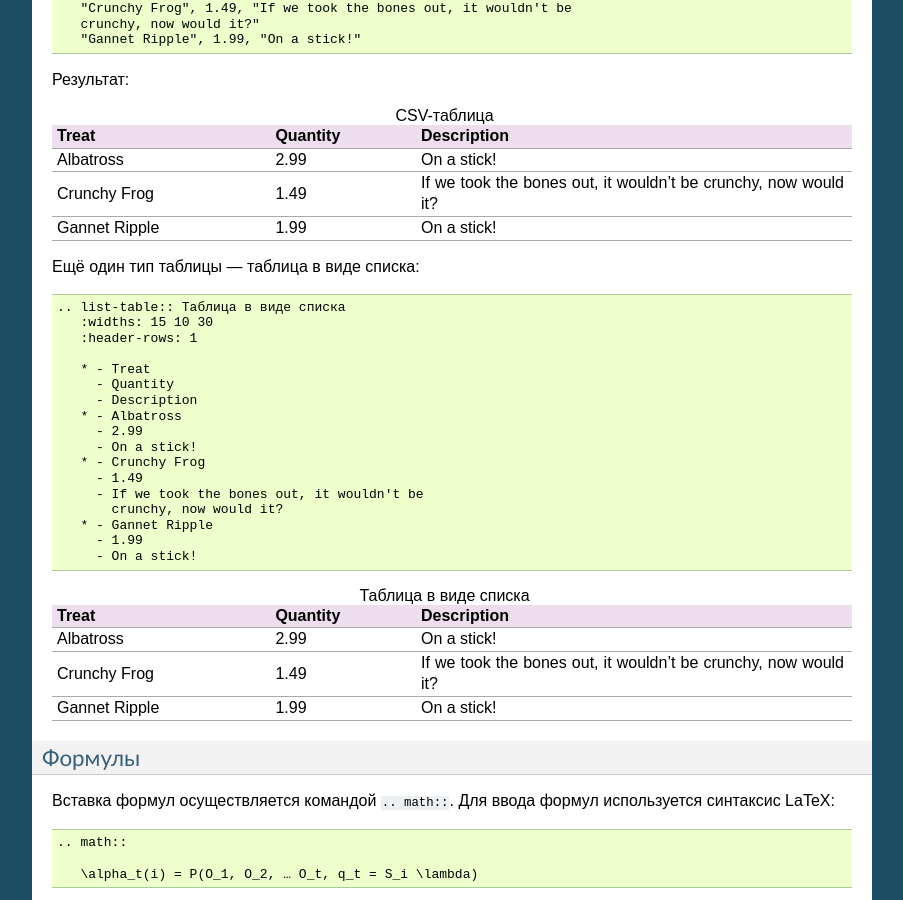
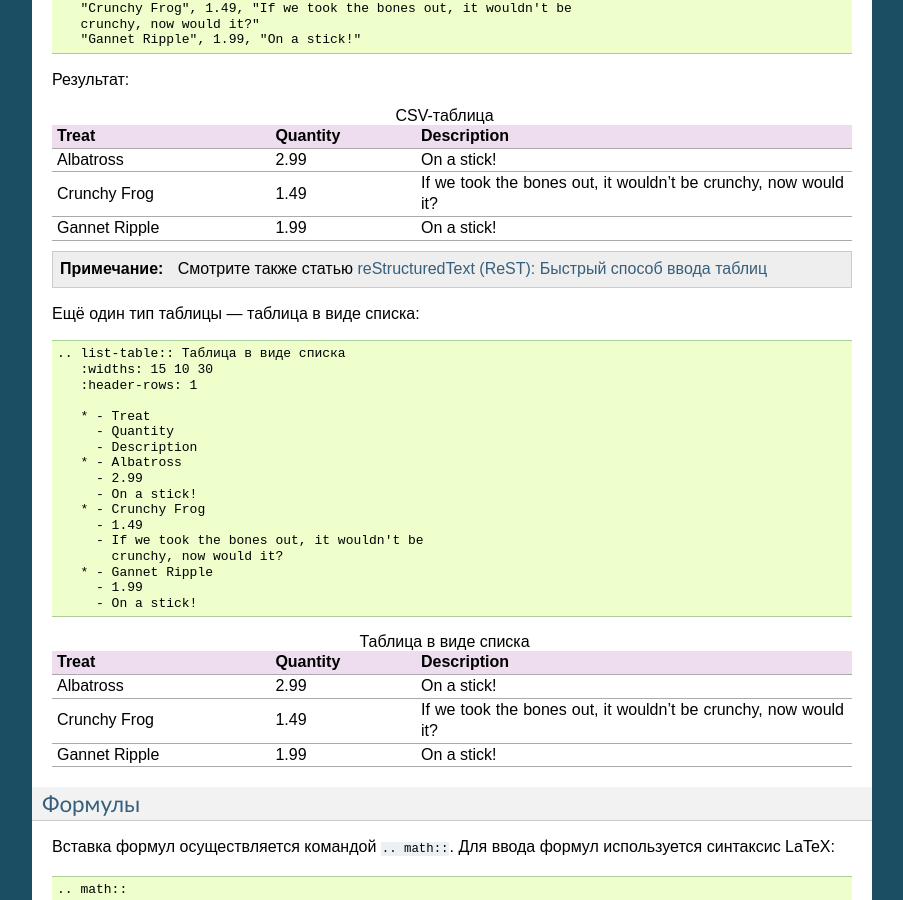
Before and after one commit to mazhartsev/sphinx-ru, a Sphinx documentation site: the page built from docs/rst-markup.rst, in a window 1280 px wide and 900 px high, scrolled down 11643 px. Shown: the whole window, without its empty margins (198-1101 px from the left). Built offline with Sphinx 7.4.7, drawn with Linux system fonts in a browser that asks for light colours; formulas are drawn with MathJax 3.

Commit message:
Update rst-markup.rst
Добавил ссылку на статью `reStructuredText (ReST): Быстрый способ ввода таблиц  <http://librerussia.blogspot.ru/2015/02/restructuredtext-csv-table.html>`_

```diff
--- a/docs/rst-markup.rst
+++ b/docs/rst-markup.rst
@@ -717,6 +717,8 @@ Sphinx расширяет возможности создания ссылок,
    "Gannet Ripple", 1.99, "On a stick!"
 
 
+.. note:: Смотрите также статью `reStructuredText (ReST): Быстрый способ ввода таблиц  <http://librerussia.blogspot.ru/2015/02/restructuredtext-csv-table.html>`_
+
 Ещё один тип таблицы — таблица в виде списка:
 ::
 
```
